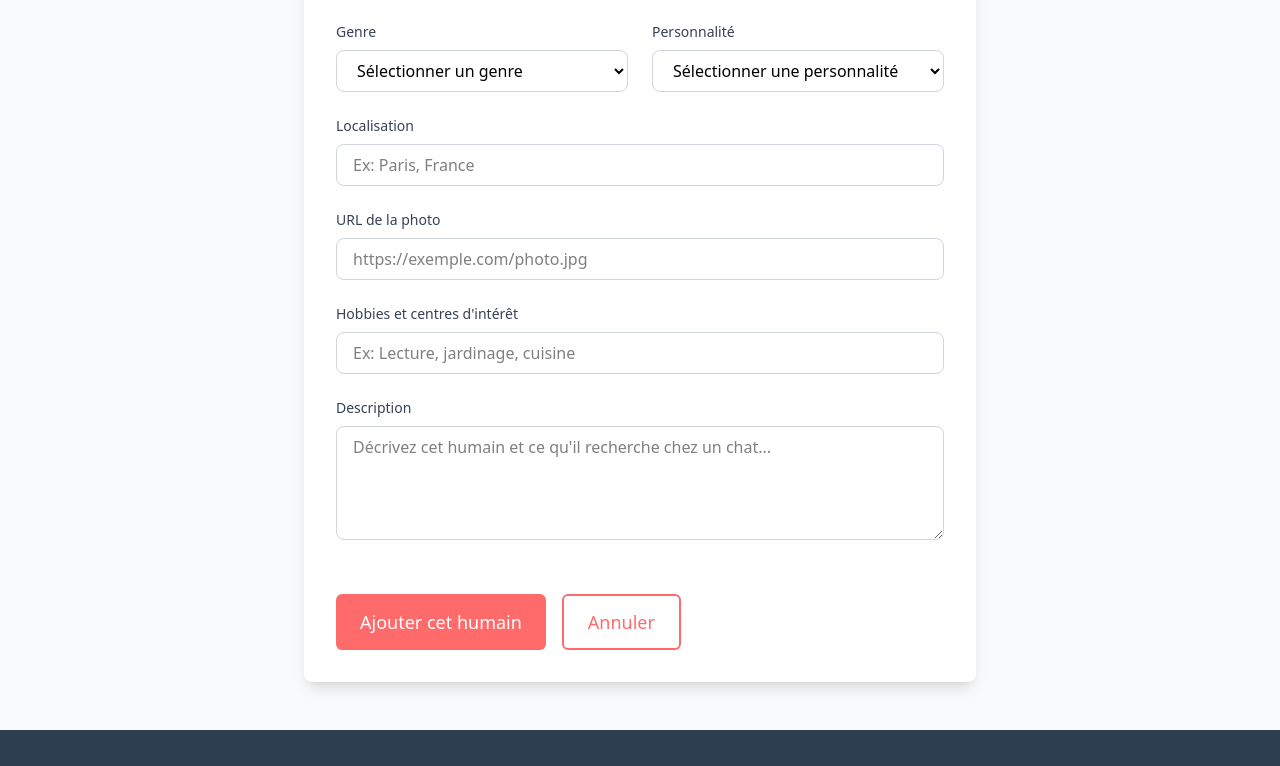
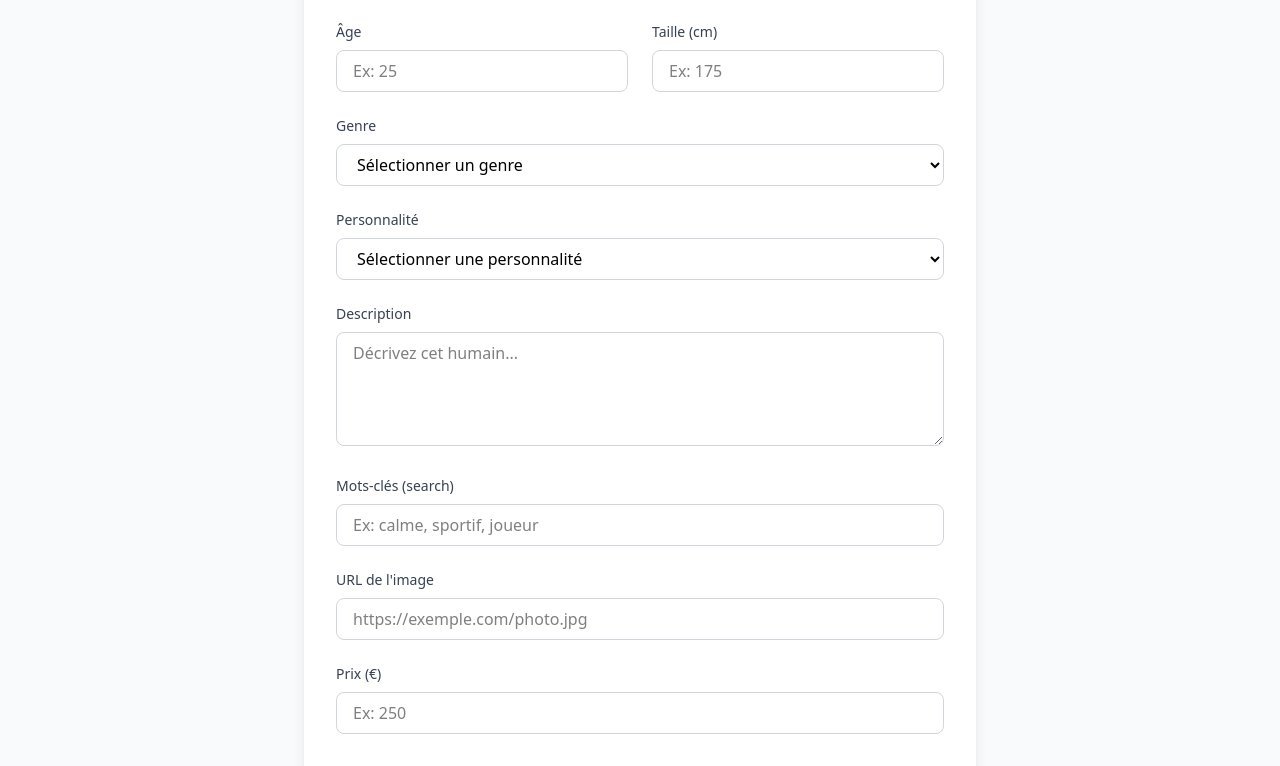
Before and after one commit to clemco23/human-as-a-service-, a React (Vite) app: page /add-human in a window 1280 px wide. Shown: the part 324-1090 px from the top of the page. Built offline with nearby package versions, Linux system fonts and the light colour scheme; no server answers.

Commit message:
V1 adding humans + bug fixes: minimum size for a human card

```diff
--- a/src/components/atoms/button.tsx
+++ b/src/components/atoms/button.tsx
@@ -5,6 +5,7 @@ type ButtonProps = {
   size?: 'small' | 'medium' | 'large';
   color?: 'primary' | 'secondary' | 'transparent' | 'danger'| 'default' | 'black';
   href?: string;
+  type?: 'button' | 'submit' | 'reset';
   children: ReactNode;
   onClick?: () => void;
 };
@@ -31,6 +32,7 @@ export default function Button({
   color = 'black',
   href,
   children,
+  type,
   onClick,
 }: ButtonProps) {
   const baseClasses = `rounded-md font-medium transition ${sizeClasses[size]}`;
@@ -49,7 +51,7 @@ export default function Button({
   }
 
   return (
-    <button onClick={onClick} className={`${baseClasses} ${colorClasses[color]}`} type="button">
+    <button onClick={onClick} className={`${baseClasses} ${colorClasses[color]}`} type={type? type : "button"}>
       {children}
     </button>
   );
--- a/src/components/molecules/humanCard.tsx
+++ b/src/components/molecules/humanCard.tsx
@@ -52,7 +52,7 @@ export default function HumanCard({
   };
 
   return (
-    <div className="max-w-sm mx-auto bg-white p-6 rounded-2xl shadow-lg border border-gray-100 hover:shadow-xl transition-shadow duration-300">
+    <div className="w-sm mx-auto  bg-white p-6 rounded-2xl shadow-lg border border-gray-100 hover:shadow-xl transition-shadow duration-300">
       <p className="text-gray-500 mb-3">{id}</p>
       <img
         src={image}
--- a/src/pages/addHuman.tsx
+++ b/src/pages/addHuman.tsx
@@ -1,40 +1,61 @@
-import { useState } from 'react';
-import Button from '../components/atoms/button';
+import { useState } from "react";
+import Button from "../components/atoms/button";
+import { db } from "../firebase-config";
+import { collection, addDoc } from "firebase/firestore";
 
 export default function AddHuman() {
   const [formData, setFormData] = useState({
-        name: '',
-        age: '',
-        genre: '',
-        personality: '',
-        description: '',
-        hobbies: '',
-        location: '',
-        image: ''
+    title: "",
+    age: "",
+    genre: "",
+    size: "",
+    personality: "",
+    description: "",
+    search: "",
+    image: "",
+    prix: "",
   });
 
-    const handleChange = (e: React.ChangeEvent<HTMLInputElement | HTMLTextAreaElement | HTMLSelectElement>) => {
+  const handleChange = (
+    e: React.ChangeEvent<
+      HTMLInputElement | HTMLTextAreaElement | HTMLSelectElement
+    >
+  ) => {
     setFormData({
       ...formData,
-            [e.target.id]: e.target.value
+      [e.target.id]: e.target.value,
     });
   };
 
-    const handleSubmit = (e: React.FormEvent) => {
+  const handleSubmit = async (e: React.FormEvent) => {
     e.preventDefault();
-        // Logique d'ajout à implémenter plus tard
-        console.log('Nouvel humain à ajouter:', formData);
-        alert('Humain ajouté avec succès ! 🐱');
+
+    try {
+      await addDoc(collection(db, "products"), {
+        ...formData,
+        age: Number(formData.age),
+        size: Number(formData.size),
+        prix: Number(formData.prix),
+        createdAt: new Date(),
+      });
+
+      alert("Humain ajouté avec succès ✅");
+
       setFormData({
-            name: '',
-            age: '',
-            genre: '',
-            personality: '',
-            description: '',
-            hobbies: '',
-            location: '',
-            image: ''
+        title: "",
+        age: "",
+        genre: "",
+        size: "",
+        personality: "",
+        description: "",
+        search: "",
+        image: "",
+        prix: "",
       });
+    } catch (error) {
+      console.error("Erreur lors de l’ajout :", error);
+      alert("Échec de l’ajout ❌ (voir console)");
+    }
   };
 
   return (
@@ -46,29 +67,38 @@ export default function AddHuman() {
               Ajouter un nouvel humain
             </h1>
             <p className="text-gray-600">
-                            Aidez un humain à trouver son chat parfait en remplissant ce formulaire
+              Aidez un humain à trouver son chat parfait en remplissant ce
+              formulaire
             </p>
           </div>
 
           <form onSubmit={handleSubmit} className="space-y-6">
-                        <div className="grid grid-cols-1 md:grid-cols-2 gap-6">
+            {/* Nom */}
             <div>
-                                <label htmlFor="name" className="block text-sm font-medium text-gray-700 mb-2">
+              <label
+                htmlFor="title"
+                className="block text-sm font-medium text-gray-700 mb-2"
+              >
                 Nom complet
               </label>
               <input
                 type="text"
-                                    id="name"
-                                    value={formData.name}
+                id="title"
+                value={formData.title}
                 onChange={handleChange}
                 required
-                                    className="w-full border border-gray-300 rounded-lg px-4 py-2 focus:outline-none focus:ring-2 focus:ring-red-400"
+                className="w-full border border-gray-300 rounded-lg px-4 py-2"
                 placeholder="Ex: Jean Dupont"
               />
             </div>
 
+            {/* Âge et Taille */}
+            <div className="grid grid-cols-2 gap-6">
               <div>
-                                <label htmlFor="age" className="block text-sm font-medium text-gray-700 mb-2">
+                <label
+                  htmlFor="age"
+                  className="block text-sm font-medium text-gray-700 mb-2"
+                >
                   Âge
                 </label>
                 <input
@@ -77,17 +107,36 @@ export default function AddHuman() {
                   value={formData.age}
                   onChange={handleChange}
                   required
-                                    min="18"
-                                    max="100"
-                                    className="w-full border border-gray-300 rounded-lg px-4 py-2 focus:outline-none focus:ring-2 focus:ring-red-400"
+                  className="w-full border border-gray-300 rounded-lg px-4 py-2"
                   placeholder="Ex: 25"
+                />
+              </div>
+
+              <div>
+                <label
+                  htmlFor="size"
+                  className="block text-sm font-medium text-gray-700 mb-2"
+                >
+                  Taille (cm)
+                </label>
+                <input
+                  type="number"
+                  id="size"
+                  value={formData.size}
+                  onChange={handleChange}
+                  required
+                  className="w-full border border-gray-300 rounded-lg px-4 py-2"
+                  placeholder="Ex: 175"
                 />
               </div>
             </div>
 
-                        <div className="grid grid-cols-1 md:grid-cols-2 gap-6">
+            {/* Genre */}
             <div>
-                                <label htmlFor="genre" className="block text-sm font-medium text-gray-700 mb-2">
+              <label
+                htmlFor="genre"
+                className="block text-sm font-medium text-gray-700 mb-2"
+              >
                 Genre
               </label>
               <select
@@ -95,7 +144,7 @@ export default function AddHuman() {
                 value={formData.genre}
                 onChange={handleChange}
                 required
-                                    className="w-full border border-gray-300 rounded-lg px-4 py-2 focus:outline-none focus:ring-2 focus:ring-red-400"
+                className="w-full border border-gray-300 rounded-lg px-4 py-2"
               >
                 <option value="">Sélectionner un genre</option>
                 <option value="M">Homme</option>
@@ -103,8 +152,12 @@ export default function AddHuman() {
               </select>
             </div>
 
+            {/* Personnalité */}
             <div>
-                                <label htmlFor="personality" className="block text-sm font-medium text-gray-700 mb-2">
+              <label
+                htmlFor="personality"
+                className="block text-sm font-medium text-gray-700 mb-2"
+              >
                 Personnalité
               </label>
               <select
@@ -112,7 +165,7 @@ export default function AddHuman() {
                 value={formData.personality}
                 onChange={handleChange}
                 required
-                                    className="w-full border border-gray-300 rounded-lg px-4 py-2 focus:outline-none focus:ring-2 focus:ring-red-400"
+                className="w-full border border-gray-300 rounded-lg px-4 py-2"
               >
                 <option value="">Sélectionner une personnalité</option>
                 <option value="Calme">Calme</option>
@@ -122,53 +175,13 @@ export default function AddHuman() {
                 <option value="Travailleur">Travailleur</option>
               </select>
             </div>
-                        </div>
 
+            {/* Description */}
             <div>
-                            <label htmlFor="location" className="block text-sm font-medium text-gray-700 mb-2">
-                                Localisation
-                            </label>
-                            <input
-                                type="text"
-                                id="location"
-                                value={formData.location}
-                                onChange={handleChange}
-                                required
-                                className="w-full border border-gray-300 rounded-lg px-4 py-2 focus:outline-none focus:ring-2 focus:ring-red-400"
-                                placeholder="Ex: Paris, France"
-                            />
-                        </div>
-
-                        <div>
-                            <label htmlFor="image" className="block text-sm font-medium text-gray-700 mb-2">
-                                URL de la photo
-                            </label>
-                            <input
-                                type="url"
-                                id="image"
-                                value={formData.image}
-                                onChange={handleChange}
-                                className="w-full border border-gray-300 rounded-lg px-4 py-2 focus:outline-none focus:ring-2 focus:ring-red-400"
-                                placeholder="https://exemple.com/photo.jpg"
-                            />
-                        </div>
-
-                        <div>
-                            <label htmlFor="hobbies" className="block text-sm font-medium text-gray-700 mb-2">
-                                Hobbies et centres d'intérêt
-                            </label>
-                            <input
-                                type="text"
-                                id="hobbies"
-                                value={formData.hobbies}
-                                onChange={handleChange}
-                                className="w-full border border-gray-300 rounded-lg px-4 py-2 focus:outline-none focus:ring-2 focus:ring-red-400"
-                                placeholder="Ex: Lecture, jardinage, cuisine"
-                            />
-                        </div>
-
-                        <div>
-                            <label htmlFor="description" className="block text-sm font-medium text-gray-700 mb-2">
+              <label
+                htmlFor="description"
+                className="block text-sm font-medium text-gray-700 mb-2"
+              >
                 Description
               </label>
               <textarea
@@ -177,25 +190,73 @@ export default function AddHuman() {
                 onChange={handleChange}
                 rows={4}
                 required
-                                className="w-full border border-gray-300 rounded-lg px-4 py-2 focus:outline-none focus:ring-2 focus:ring-red-400"
-                                placeholder="Décrivez cet humain et ce qu'il recherche chez un chat..."
+                className="w-full border border-gray-300 rounded-lg px-4 py-2"
+                placeholder="Décrivez cet humain..."
               />
             </div>
 
+            {/* Search */}
+            <div>
+              <label
+                htmlFor="search"
+                className="block text-sm font-medium text-gray-700 mb-2"
+              >
+                Mots-clés (search)
+              </label>
+              <input
+                type="text"
+                id="search"
+                value={formData.search}
+                onChange={handleChange}
+                className="w-full border border-gray-300 rounded-lg px-4 py-2"
+                placeholder="Ex: calme, sportif, joueur"
+              />
+            </div>
+
+            {/* Image */}
+            <div>
+              <label
+                htmlFor="image"
+                className="block text-sm font-medium text-gray-700 mb-2"
+              >
+                URL de l'image
+              </label>
+              <input
+                type="url"
+                id="image"
+                value={formData.image}
+                onChange={handleChange}
+                className="w-full border border-gray-300 rounded-lg px-4 py-2"
+                placeholder="https://exemple.com/photo.jpg"
+              />
+            </div>
+
+            {/* Prix */}
+            <div>
+              <label
+                htmlFor="prix"
+                className="block text-sm font-medium text-gray-700 mb-2"
+              >
+                Prix (€)
+              </label>
+              <input
+                type="number"
+                id="prix"
+                value={formData.prix}
+                onChange={handleChange}
+                required
+                className="w-full border border-gray-300 rounded-lg px-4 py-2"
+                placeholder="Ex: 250"
+              />
+            </div>
+
+            {/* Boutons */}
             <div className="flex gap-4 pt-6">
-                            <Button
-                                size="large"
-                                color="primary"
-                                onClick={() => {}}
-                            >
+              <Button size="large" color="primary" type="submit">
                 Ajouter cet humain
               </Button>
 
-                            <Button
-                                size="large"
-                                color="transparent"
-                                href="/search"
-                            >
+              <Button size="large" color="transparent" type="button" href="/search">
                 Annuler
               </Button>
             </div>
```
Lines whose indentation alone changed are shown as unchanged.
